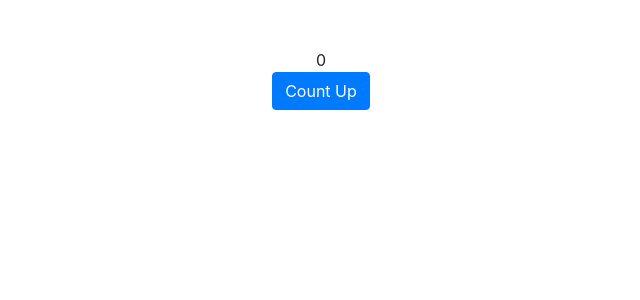
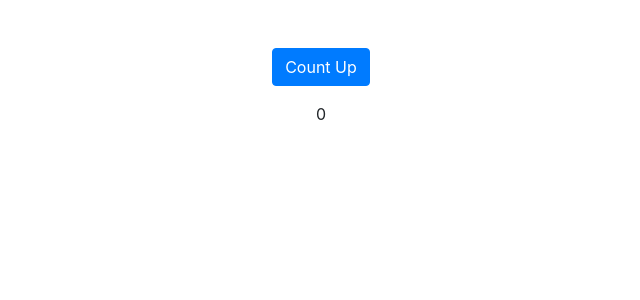
Before and after one commit to Damasy/react-hooks, a React (Create React App) app: page / in a window 1280 px wide. Shown: the top 300 px of the page, without its empty margins (319-959 px from the left). Built offline with nearby package versions, Linux system fonts and the light colour scheme.

Commit message:
useState hook

```diff
--- a/src/App.js
+++ b/src/App.js
@@ -1,30 +1,18 @@
-import React, { Component } from 'react'
+import React, { useState } from 'react'
 
-export default class App extends Component {
-  constructor(props) {
-    super(props);
+export default function App() {
+  const [counter, setCounter] = useState(0);
 
-    this.state = {
-      counter: 0
-    }
-
-    // solve this context issue
-    this.countUp = this.countUp.bind(this);
+  // method - must bind this context inside constructor to solve this context issue
+  function countUp() {
+    setCounter(counter + 1)
   }
 
-  // method - must bind this context inside constructor to solve this context issue
-  countUp() {
-    this.setState({
-      counter: this.state.counter + 1
-    })
-  }
 
-  render() {
-    return (
-      <div className="container text-center mt-5">
-        <div className="mt-3">{this.state.counter}</div>
-        <button className="btn btn-primary" onClick={this.countUp}>Count Up</button>
-      </div>
-    )
-  }
+  return (
+    <div className="container text-center mt-5">
+      <button className="btn btn-primary" onClick={countUp}>Count Up</button>
+      <div className="mt-3">{counter}</div>
+    </div>
+  )
 }
```
Also changed, not shown: src/App_class.js (added, +30 -0 lines), 2 other files (tests, documents, lock files or other folders).
